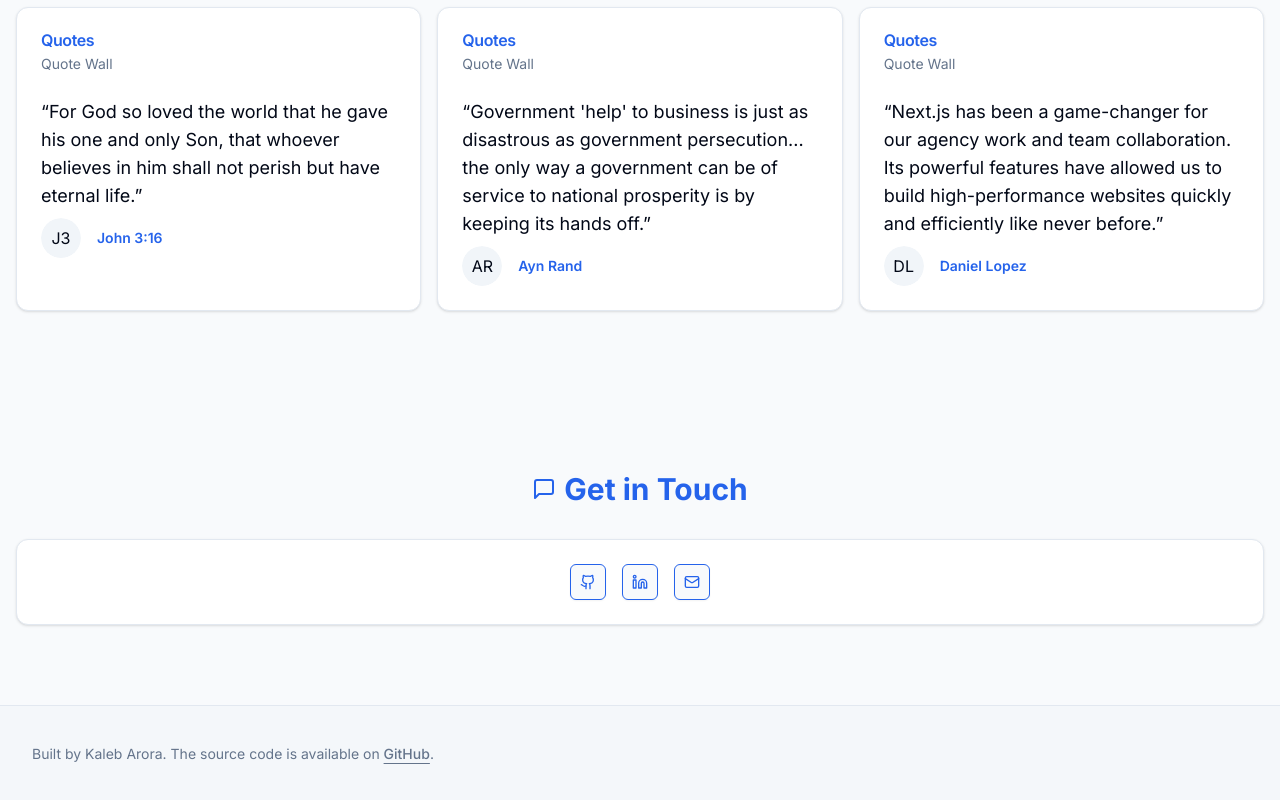
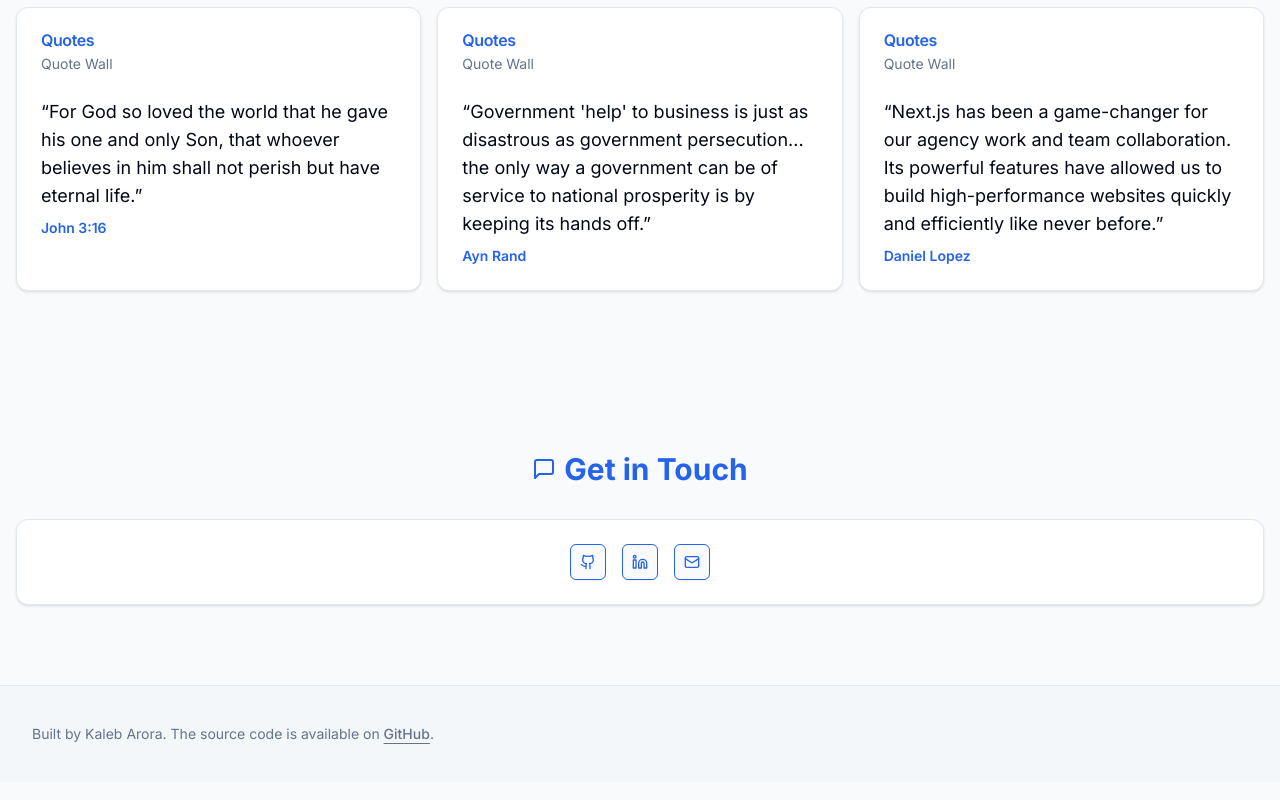
Before and after one commit to KKbutter2281/Personal_Website, a Next.js app: page / in a window 1280 px wide. Shown: the part 1556-2356 px from the top of the page. Built offline with nearby package versions, Linux system fonts and the light colour scheme; no server answers.

Commit message:
Update quote-wall.tsx

```diff
--- a/components/quote-wall.tsx
+++ b/components/quote-wall.tsx
@@ -41,10 +41,6 @@ export function QuoteWall() {
               <blockquote className="space-y-2">
                 <p className="text-lg text-card-foreground">&ldquo;{quote.text}&rdquo;</p>
                 <footer className="flex items-center space-x-4 mt-4">
-                  <Avatar>
-                    <AvatarImage src={quote.avatar} alt={quote.author} />
-                    <AvatarFallback>{quote.author.split(' ').map(n => n[0]).join('')}</AvatarFallback>
-                  </Avatar>
                   <div>
                     <p className="text-sm font-semibold text-primary">{quote.author}</p>
                   </div>
```
